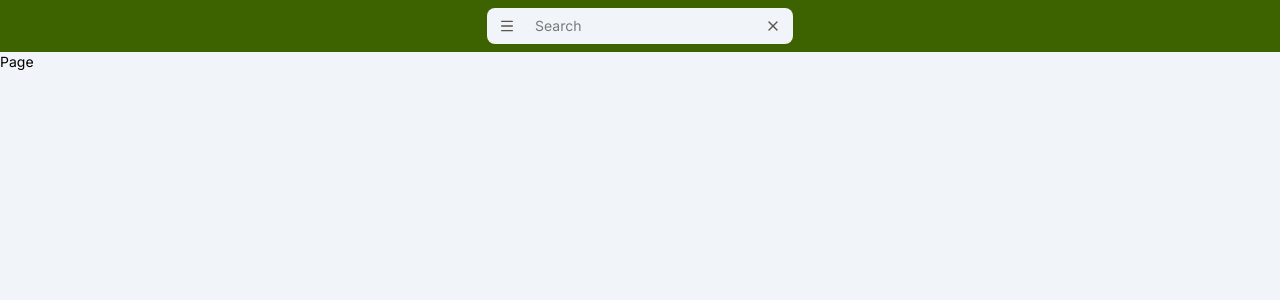
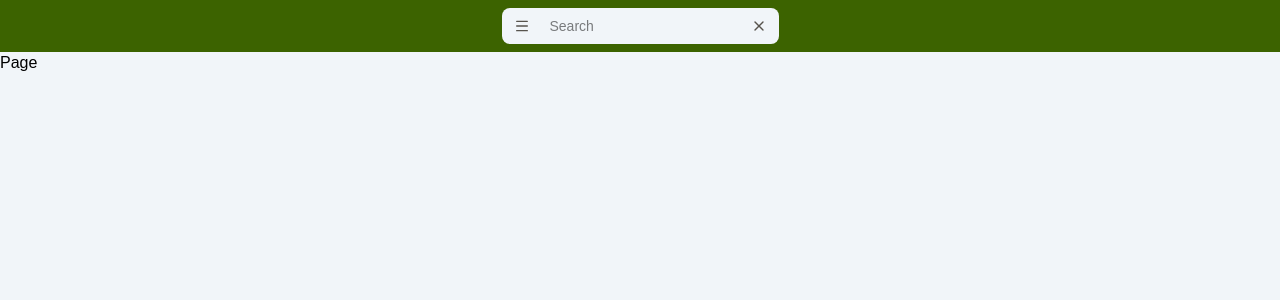
Before and after one commit to yadnelis/StudentPortfolio.WebApp, a Next.js app: page / in a window 1280 px wide. Shown: the top 300 px of the page. Built offline with nearby package versions, Linux system fonts and the light colour scheme.

Commit message:
change default styles + add variables

```diff
--- a/src/app/globals.css
+++ b/src/app/globals.css
@@ -6,11 +6,7 @@
   --foreground: #171717;
   --accent: #c1e25e;
   font-size: 16px;
-  font-family: "Inter", sans-serif;
-}
-
-* {
-  font-size: 14px;
+  font-family: "Open-Sans", sans-serif;
 }
 
 @theme inline {
@@ -29,4 +25,6 @@
 
 @theme {
   --color-accent: #c1e25e;
+  --color-secondary: #38405e;
+  --color-primary: #3d4f26;
 }
```
